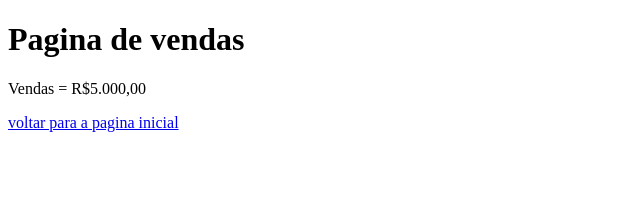
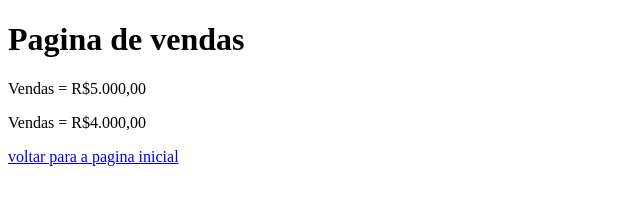
Before and after one commit to Castilho00/GitHubClass, a plain HTML site: page vendas.html in a window 1280 px wide. Shown: the whole page, without its empty margins (0-640 px from the left). Drawn offline with Linux system fonts and the light colour scheme.

Commit message:
Acrescentado valor vendas

```diff
--- a/vendas.html
+++ b/vendas.html
@@ -10,6 +10,7 @@
 
     <h1>Pagina de vendas</h1>
     <p>Vendas = R$5.000,00</p>
+    <p>Vendas = R$4.000,00</p>
     <a href="index.html">voltar para a pagina inicial</a>
 
 </body>
```
